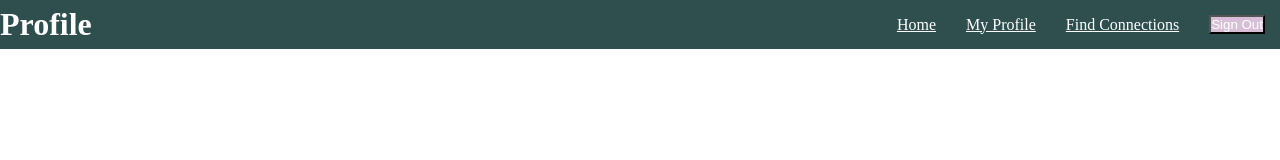
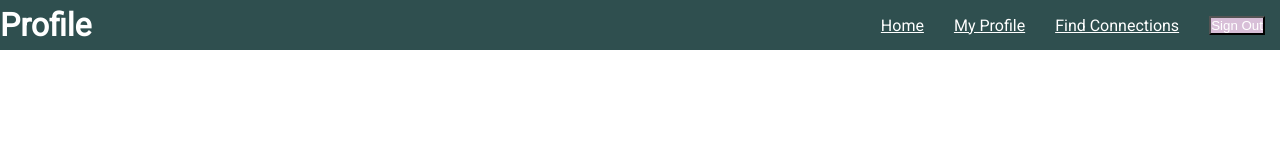
Before and after one commit to geetha10/WebFundamentals, a plain HTML site: page flex_navbar/flex_navbar.html in a window 1280 px wide. Drawn offline with Linux system fonts and the light colour scheme.

Commit message:
Added font family roboto

```diff
--- a/flex_navbar/flex_navbar.css
+++ b/flex_navbar/flex_navbar.css
@@ -8,6 +8,7 @@
     display: flex;
     justify-content: space-between;
     align-items: center;
+    font-family: 'Roboto', sans-serif;
 }
 
 .nav-links{
--- a/flex_navbar/flex_navbar.html
+++ b/flex_navbar/flex_navbar.html
@@ -5,6 +5,7 @@
     <meta http-equiv="X-UA-Compatible" content="IE=edge">
     <meta name="viewport" content="width=device-width, initial-scale=1.0">
     <title>Document</title>
+    <link href='http://fonts.googleapis.com/css?family=Roboto' rel='stylesheet' type='text/css'>
     <link rel="stylesheet" href="flex_navbar.css">
 </head>
 <body>
```
